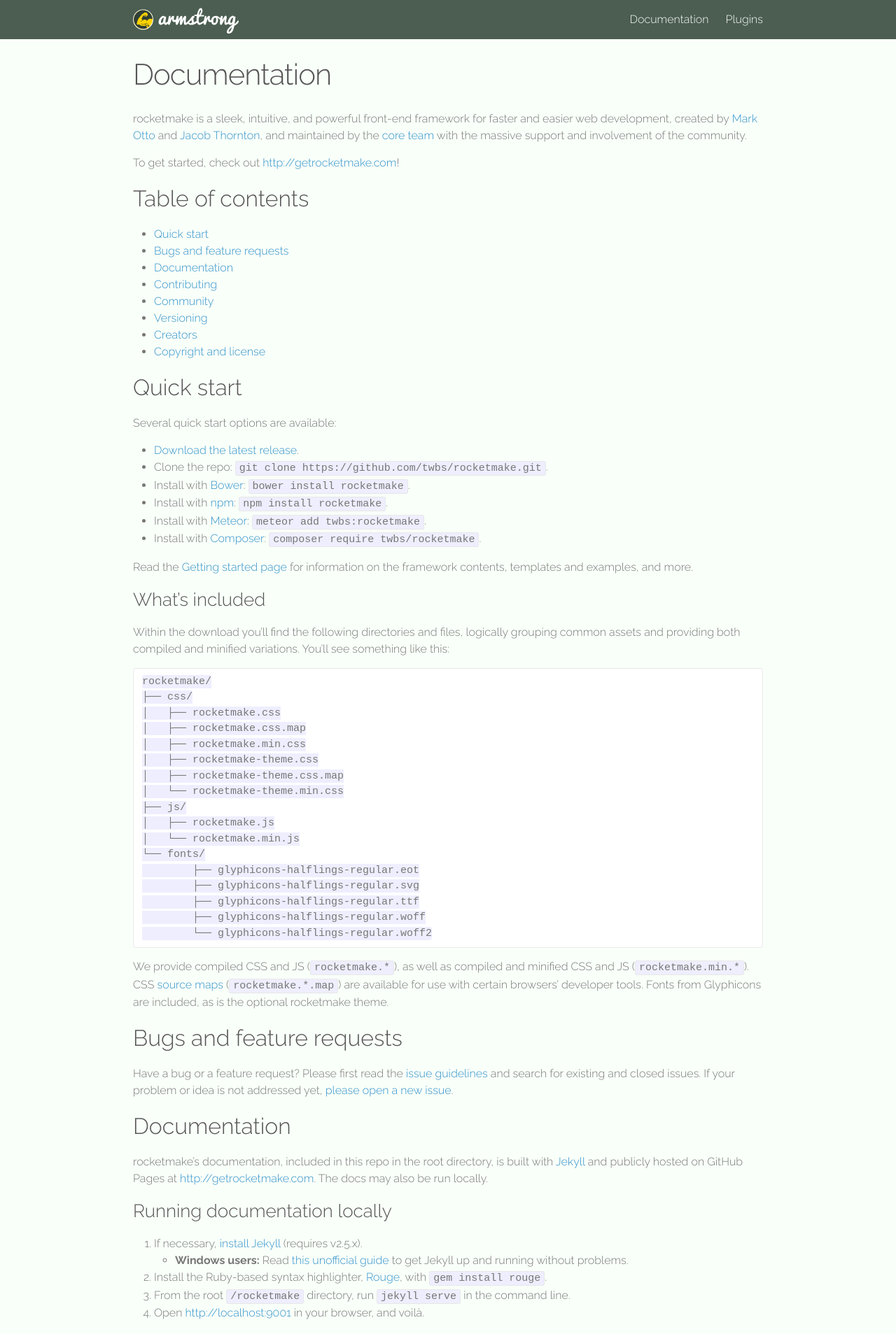
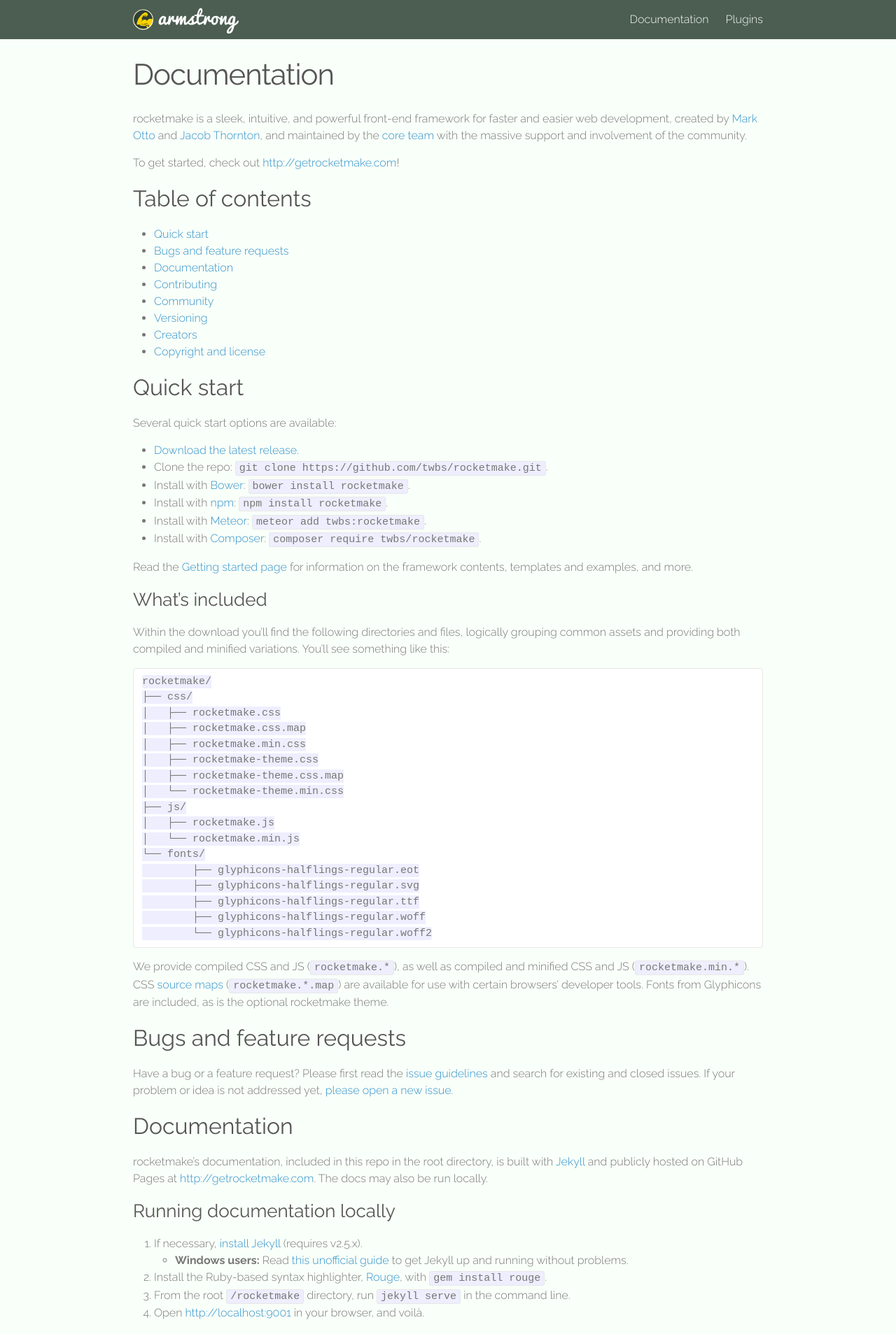
Before and after one commit to Rocketmakers/armstrong_legacy, a Jekyll site: the page built from documentation.md, in a window 1280 px wide. Shown: the top 1907 px of the page at 70% size. Built offline with Jekyll 4.4.1, drawn with Linux system fonts in a browser that asks for light colours.

Commit message:
Styling changes

```diff
--- a/_sass/_style.scss
+++ b/_sass/_style.scss
@@ -1,10 +1,36 @@
+/** Theme Variables **/
+
+$branding-primary-color: #4B5E51;
+$branding-secondary-color: #FFD300;
+$branding-tertiary-color: #CCCCCC;
+
+$base-heading-color: #555;
+$base-body-color: #777;
+
+$base-font-family: 'Raleway', sans-serif;
+$base-font-size: 16px;
+$base-font-weight: 200;
+$base-line-height: 1.5;
+
+
+
+/** **/
+
+body{
+	font-family: $base-font-family;
+	font-weight: $base-font-weight;
+	line-height: $base-line-height;
+	color: $base-body-color;
+}
+
 code
 {
     font-family: monospace;
 }
 
 h1,h2,h3,h4,h5,h6{
-    color: #555;
+    color: $base-heading-color;
+    font-weight: $base-font-weight + 200;
 }
 
 footer.site-footer{
@@ -21,7 +47,7 @@
 }
 
 footer.site-footer .footer-col-wrapper a{
-    color: #FFD300;
+    color: $branding-secondary-color;
 }
 
  footer.site-footer .footer-col-wrapper a svg path{
@@ -30,7 +56,7 @@
 
 .site-header{
     border: none;
-    background-color: #4B5E51;
+    background-color: $branding-primary-color;
     color: white;
 }
 
@@ -49,7 +75,7 @@
 }
 
 .home-page-content{
-    background-color: #FFD300;
+    background-color: $branding-secondary-color;
     color: white;
 }
 
@@ -86,10 +112,10 @@
 
 ul.pluginlist li{
     border-radius: 6px;
-    background-color: white;
+    background-color: rgba(255,255,255,0.3);
     margin: 8px 0;
     padding: 6px;
-    border: 1px solid #f4f4f4;
+    border: 1px solid rgba(0,0,0,0.05);
 }
 
 @include media-query($on-palm) {
@@ -97,7 +123,7 @@
         color: white;
     }
     .site-nav .menu-icon > svg path{
-        fill: #FFD300;
+        fill: $branding-secondary-color;
     }
 
     .home-page-content .hero{
@@ -105,11 +131,11 @@
     }
 
     .home-page-content .hero .logo{
-        height: 120px;
+        height: 180px;
         margin-bottom: 18px;
     }
 
-    div.footer-col-wrapper > div:last-child
+    footer.site-footer div.footer-col-wrapper > div:last-child
     {
         text-align: left;
     }
```
Also changed, not shown: 1 other file.
